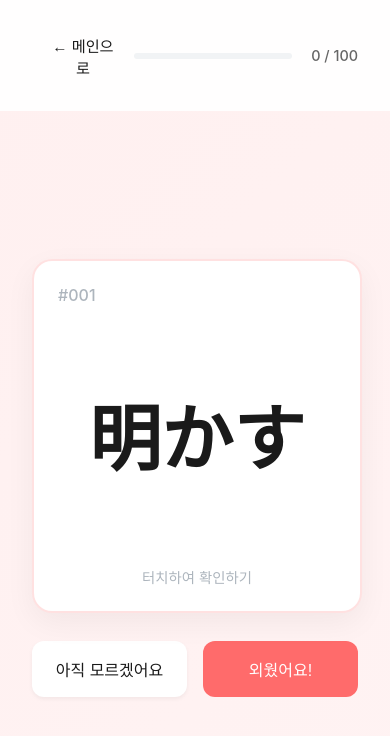
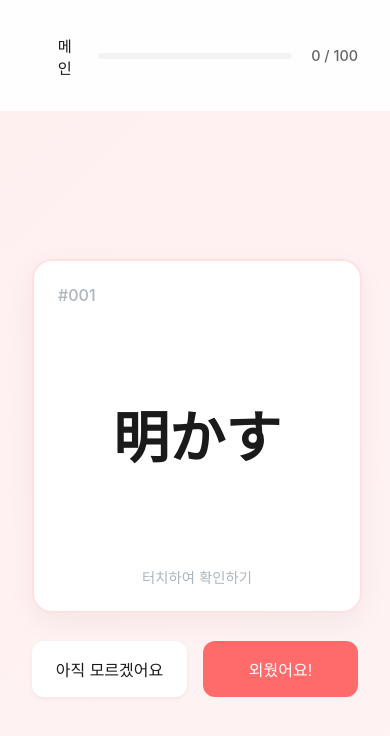
Before and after one commit to CobyApp/Japanese-Study, a React (Create React App) app: page /study/n1/001-100 in a window 390 px wide. Shown: the top 736 px of the page. Built offline with nearby package versions, Linux system fonts and the light colour scheme.

Commit message:
[FEAT] 배포

```diff
--- a/src/components/VocabStudy.css
+++ b/src/components/VocabStudy.css
@@ -157,6 +157,10 @@
   font-size: 4.5rem;
   color: #1a1a1a;
   font-weight: 700;
+  -webkit-font-smoothing: antialiased;
+  -moz-osx-font-smoothing: grayscale;
+  transform: translateZ(0);
+  backface-visibility: hidden;
 }
 
 .card-reading {
@@ -385,4 +389,8 @@
     padding: 0.8rem 1.5rem;
     font-size: 0.9rem;
   }
+
+  .card-word {
+    font-size: 3.5rem;
+  }
 }
--- a/src/components/VocabStudy.js
+++ b/src/components/VocabStudy.js
@@ -90,6 +90,17 @@ function VocabStudy() {
   }
 
   if (completed) {
+    const handleRestart = () => {
+      setWords([...words]);
+      setRemainingWords([...words]);
+      setCurrentWord(words[0]);
+      setIsFlipped(false);
+      setCompleted(false);
+      setMasteredCount(0);
+      setWordStats({});
+      setMostMissedWords([]);
+    };
+
     return (
       <div className="vocab-study" data-level={level}>
         <div className="study-content">
@@ -119,17 +130,8 @@ function VocabStudy() {
             )}
 
             <div className="completed-buttons">
-              <button onClick={() => {
-                setWords([...words]);
-                setRemainingWords([...words]);
-                setCurrentWord(words[0]);
-                setIsFlipped(false);
-                setCompleted(false);
-                setMasteredCount(0);
-                setWordStats({});
-                setMostMissedWords([]);
-              }}>다시하기</button>
-              <button onClick={() => navigate('/')}>메인으로 가기</button>
+              <button onClick={handleRestart}>다시하기</button>
+              <button onClick={() => navigate('/')}>메인</button>
             </div>
           </div>
         </div>
@@ -141,7 +143,7 @@ function VocabStudy() {
     <div className="vocab-study" data-level={level}>
       <header className="study-header">
         <button className="back-link" onClick={() => navigate('/')}>
-          ← 메인으로
+          메인
         </button>
         <div className="progress-info">
           <div className="progress-bar">
```
Also changed, not shown: 2 other files (tests, documents, lock files or other folders).
